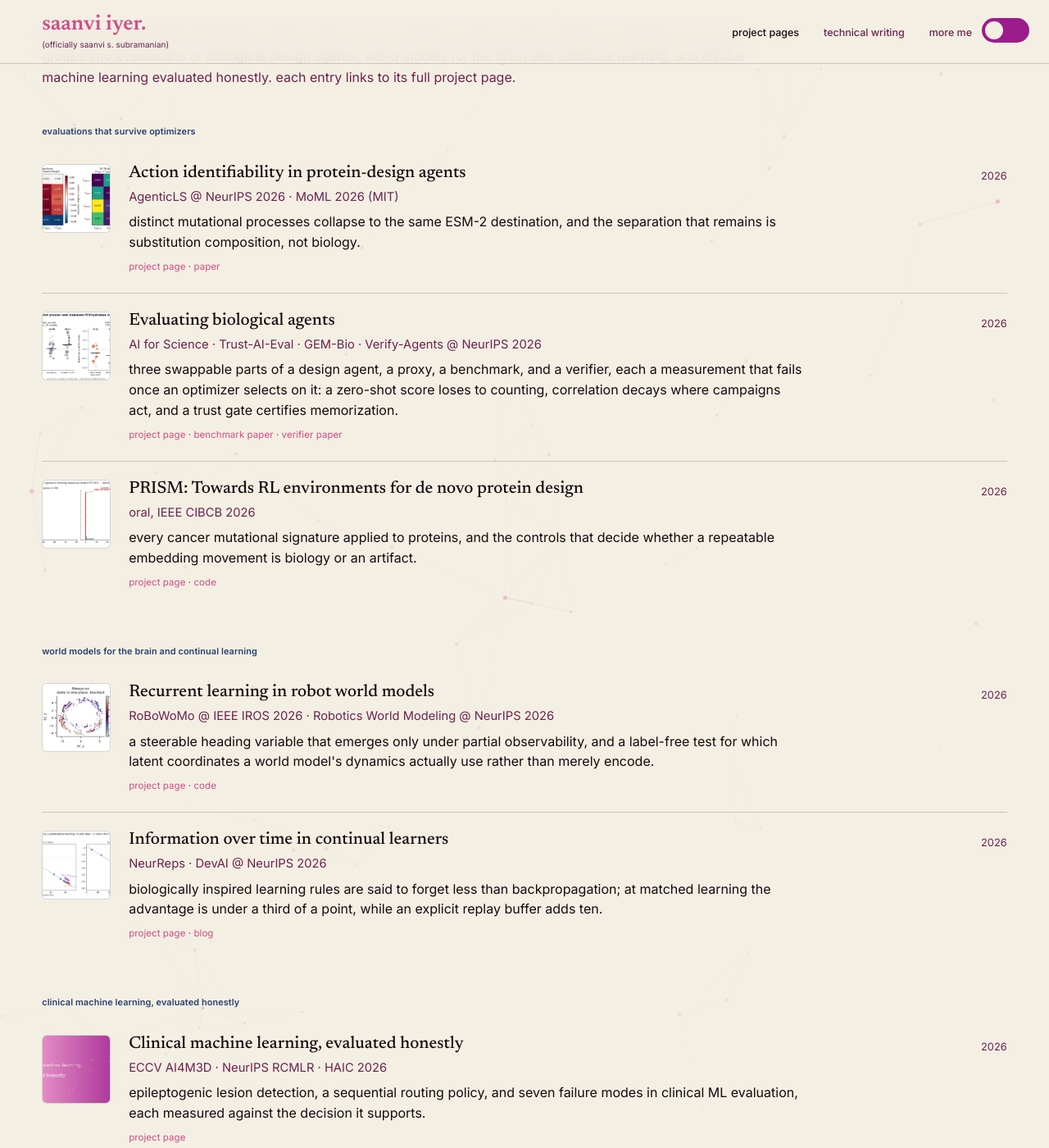
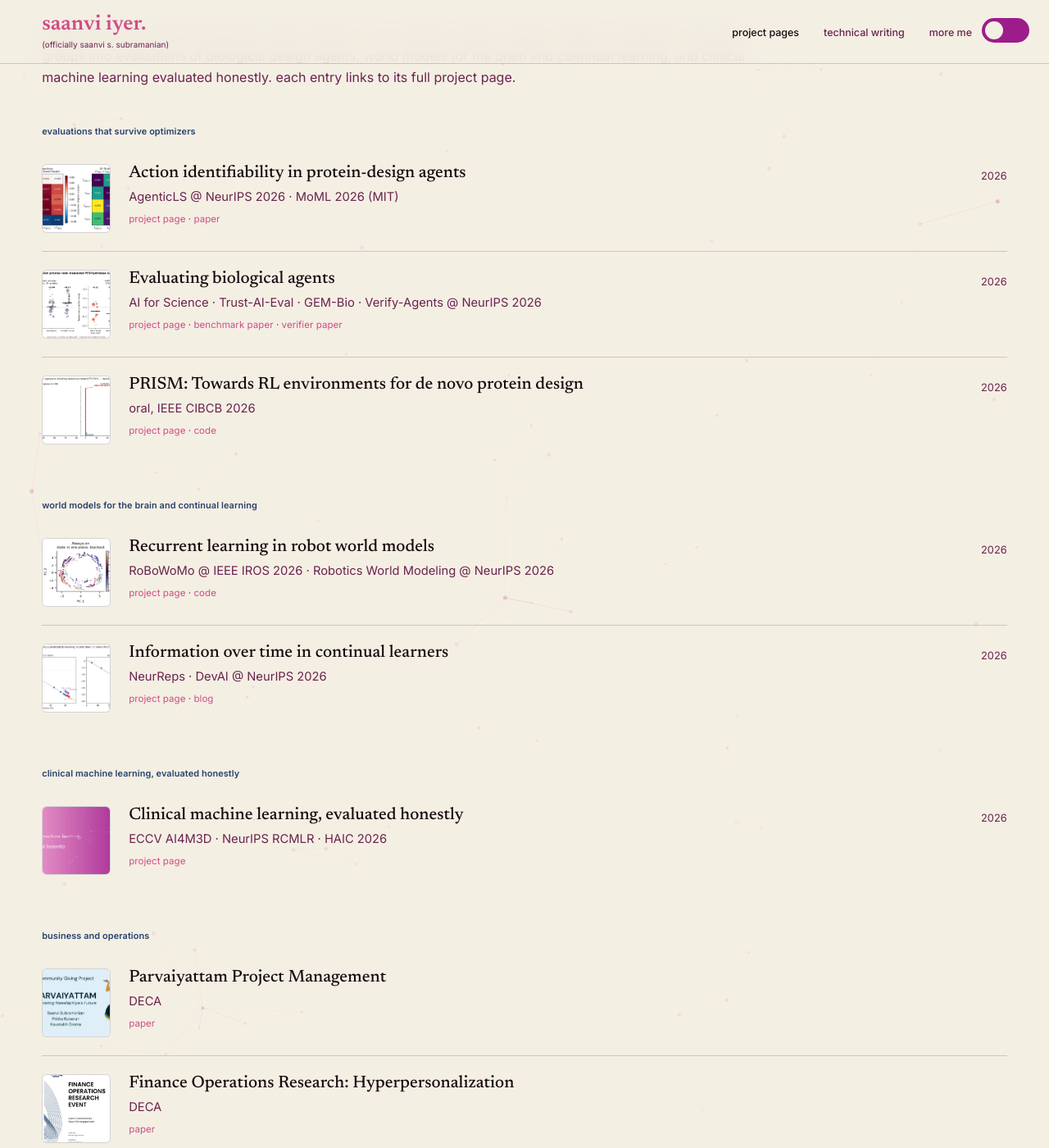
Before and after one commit to saanviiyer/saanviiyer.github.io, a Jekyll site: the page built from pages/projects-index.html, in a window 1280 px wide and 1400 px high, scrolled down 240 px. Shown: the whole window at 82% size. Built offline with Jekyll 4.4.1, drawn with Linux system fonts in a browser that asks for light colours; some web fonts are replaced; some of the changed text lies outside the part shown.

Commit message:
Remove the one-line descriptions from the research list

```diff
--- a/pages/projects-index.html
+++ b/pages/projects-index.html
@@ -15,7 +15,6 @@ permalink: /projects/
       <div class="pub-main">
         <h3 class="pub-title"><a href="{{ '/action-identifiability/' | relative_url }}">Action identifiability in protein-design agents</a></h3>
         <div class="pub-venue">AgenticLS @ NeurIPS 2026 &middot; MoML 2026 (MIT)</div>
-        <div class="pub-desc">distinct mutational processes collapse to the same ESM-2 destination, and the separation that remains is substitution composition, not biology.</div>
         <div class="pub-links"><a href="{{ '/action-identifiability/' | relative_url }}">project page</a> &middot; <a href="https://openreview.net/forum?id=GhNJ7TTUyi" target="_blank" rel="noopener">paper</a></div>
       </div>
       <div class="pub-year">2026</div>
@@ -26,7 +25,6 @@ permalink: /projects/
       <div class="pub-main">
         <h3 class="pub-title"><a href="{{ '/evaluating-biological-agents/' | relative_url }}">Evaluating biological agents</a></h3>
         <div class="pub-venue">AI for Science &middot; Trust-AI-Eval &middot; GEM-Bio &middot; Verify-Agents @ NeurIPS 2026</div>
-        <div class="pub-desc">three swappable parts of a design agent, a proxy, a benchmark, and a verifier, each a measurement that fails once an optimizer selects on it: a zero-shot score loses to counting, correlation decays where campaigns act, and a trust gate certifies memorization.</div>
         <div class="pub-links"><a href="{{ '/evaluating-biological-agents/' | relative_url }}">project page</a> &middot; <a href="https://openreview.net/forum?id=KxSFpyRXzp" target="_blank" rel="noopener">benchmark paper</a> &middot; <a href="https://openreview.net/forum?id=RyzGAFDM8S" target="_blank" rel="noopener">verifier paper</a></div>
       </div>
       <div class="pub-year">2026</div>
@@ -37,7 +35,6 @@ permalink: /projects/
       <div class="pub-main">
         <h3 class="pub-title"><a href="{{ '/projects/prism/' | relative_url }}">PRISM: Towards RL environments for de novo protein design</a></h3>
         <div class="pub-venue">oral, IEEE CIBCB 2026</div>
-        <div class="pub-desc">every cancer mutational signature applied to proteins, and the controls that decide whether a repeatable embedding movement is biology or an artifact.</div>
         <div class="pub-links"><a href="{{ '/projects/prism/' | relative_url }}">project page</a> &middot; <a href="https://github.com/saanviiyer/PRISM" target="_blank" rel="noopener">code</a></div>
       </div>
       <div class="pub-year">2026</div>
@@ -53,7 +50,6 @@ permalink: /projects/
       <div class="pub-main">
         <h3 class="pub-title"><a href="{{ '/robot-world-models/' | relative_url }}">Recurrent learning in robot world models</a></h3>
         <div class="pub-venue">RoBoWoMo @ IEEE IROS 2026 &middot; Robotics World Modeling @ NeurIPS 2026</div>
-        <div class="pub-desc">a steerable heading variable that emerges only under partial observability, and a label-free test for which latent coordinates a world model's dynamics actually use rather than merely encode.</div>
         <div class="pub-links"><a href="{{ '/robot-world-models/' | relative_url }}">project page</a> &middot; <a href="https://github.com/saanviiyer/used_coordinates" target="_blank" rel="noopener">code</a></div>
       </div>
       <div class="pub-year">2026</div>
@@ -64,7 +60,6 @@ permalink: /projects/
       <div class="pub-main">
         <h3 class="pub-title"><a href="{{ '/continual-learners/' | relative_url }}">Information over time in continual learners</a></h3>
         <div class="pub-venue">NeurReps &middot; DevAI @ NeurIPS 2026</div>
-        <div class="pub-desc">biologically inspired learning rules are said to forget less than backpropagation; at matched learning the advantage is under a third of a point, while an explicit replay buffer adds ten.</div>
         <div class="pub-links"><a href="{{ '/continual-learners/' | relative_url }}">project page</a> &middot; <a href="{{ '/thinking/brain-inspired-algorithms/' | relative_url }}">blog</a></div>
       </div>
       <div class="pub-year">2026</div>
@@ -80,7 +75,6 @@ permalink: /projects/
       <div class="pub-main">
         <h3 class="pub-title"><a href="{{ '/projects/clinical-ml/' | relative_url }}">Clinical machine learning, evaluated honestly</a></h3>
         <div class="pub-venue">ECCV AI4M3D &middot; NeurIPS RCMLR &middot; HAIC 2026</div>
-        <div class="pub-desc">epileptogenic lesion detection, a sequential routing policy, and seven failure modes in clinical ML evaluation, each measured against the decision it supports.</div>
         <div class="pub-links"><a href="{{ '/projects/clinical-ml/' | relative_url }}">project page</a></div>
       </div>
       <div class="pub-year">2026</div>
@@ -96,7 +90,6 @@ permalink: /projects/
       <div class="pub-main">
         <h3 class="pub-title"><a href="{{ '/assets/portfolio/full/parvaiyattam-deck.pdf' | relative_url }}" target="_blank" rel="noopener">Parvaiyattam Project Management</a></h3>
         <div class="pub-venue">DECA</div>
-        <div class="pub-desc">project management for the Parvaiyattam cataract-surgery fundraiser.</div>
         <div class="pub-links"><a href="{{ '/assets/portfolio/full/parvaiyattam-deck.pdf' | relative_url }}" target="_blank" rel="noopener">paper</a></div>
       </div>
       <div class="pub-year"></div>
@@ -107,7 +100,6 @@ permalink: /projects/
       <div class="pub-main">
         <h3 class="pub-title"><a href="{{ '/assets/portfolio/full/finance-operations.pdf' | relative_url }}" target="_blank" rel="noopener">Finance Operations Research: Hyperpersonalization</a></h3>
         <div class="pub-venue">DECA</div>
-        <div class="pub-desc">a finance operations research entry on hyperpersonalization.</div>
         <div class="pub-links"><a href="{{ '/assets/portfolio/full/finance-operations.pdf' | relative_url }}" target="_blank" rel="noopener">paper</a></div>
       </div>
       <div class="pub-year"></div>
```
